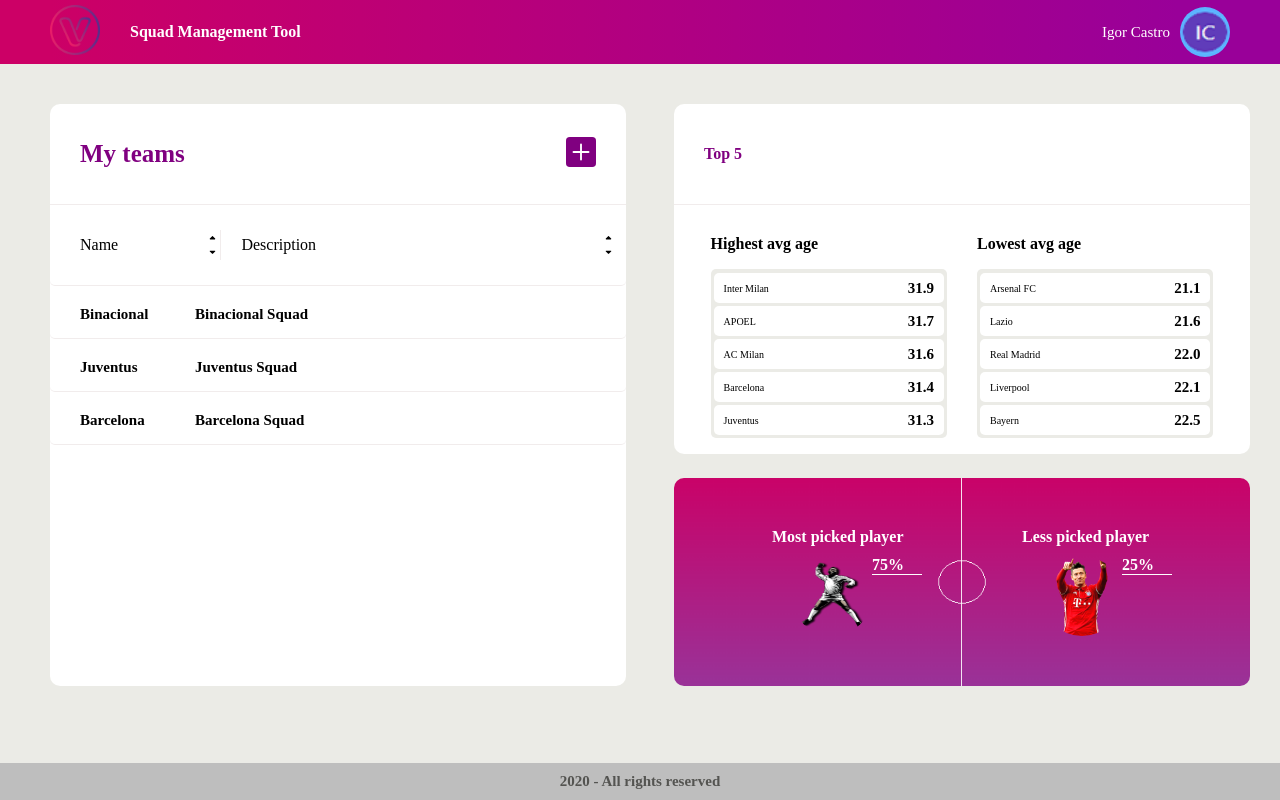
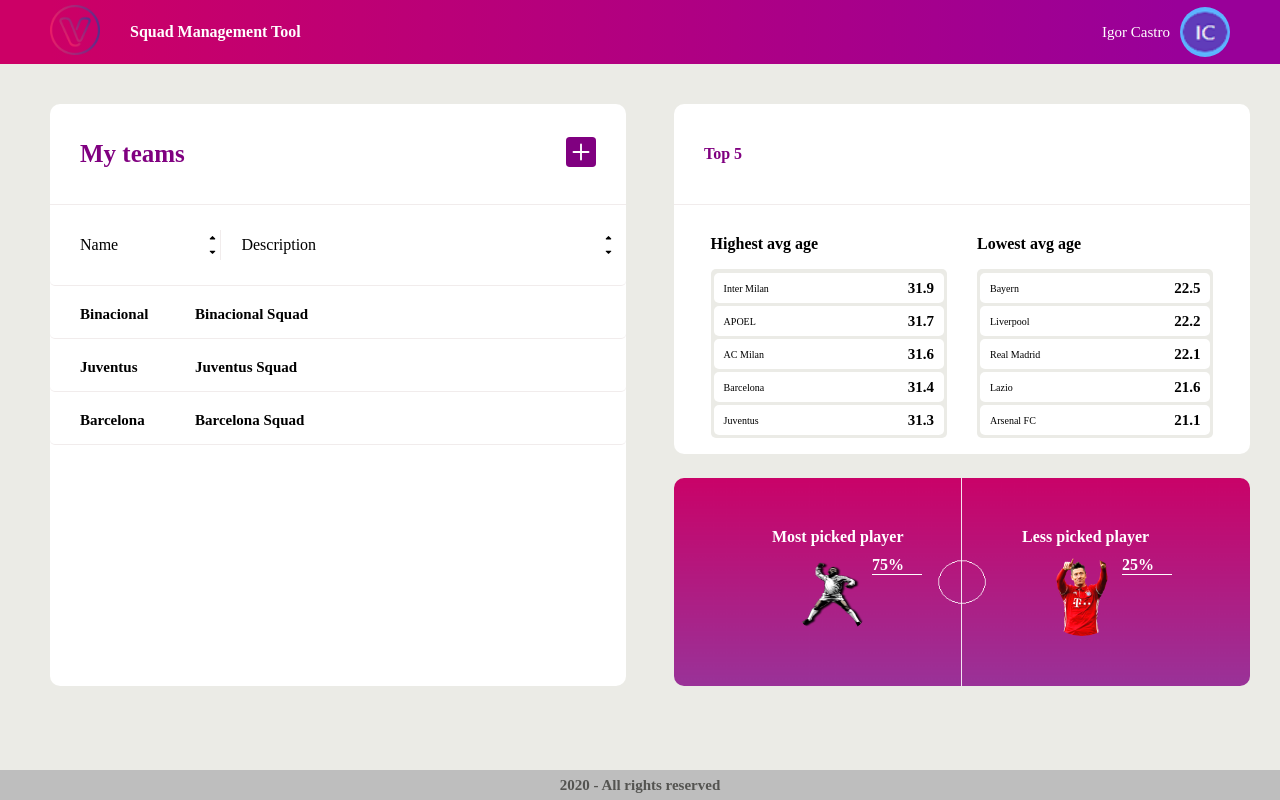
Before and after one commit to IgorCastromann/venturus-1.0.0, a React (Create React App) app: page / in a window 1280 px wide. Built offline with nearby package versions, Linux system fonts and the light colour scheme; no server answers.

Commit message:
final v1.0

```diff
--- a/src/components/Footer/styles.js
+++ b/src/components/Footer/styles.js
@@ -2,13 +2,14 @@
 
 
 export const Footer = styled.footer`
-    position:absolute;
+    position: fixed;
     left:0;
     bottom: 0;
     right:0;
     background: #bebebe;
     color: white;
     padding: 10px;
+    height: 10px;
 
 
     display: flex;
@@ -23,9 +24,4 @@
             font-weight: 600;
         }
     }
-
-    @media(max-width: 550px){
-        visibility: hidden;
-    }
-
 `
--- a/src/pages/Creating/index.js
+++ b/src/pages/Creating/index.js
@@ -8,7 +8,7 @@
 import searchPlayer from '../../utils/searchPlayer'
 
 
-// import Footer from '../../components/Footer'
+import Footer from '../../components/Footer'
 import { Content, HeaderContent, BodyContent, RoundCheck, TeamType, Field, Button, Results, F, S  } from './styles'
 
 
@@ -77,7 +77,6 @@
                         <h1>Create your team</h1>
                 </HeaderContent>
 
-                {/* <form  name="register"> */}
                 <BodyContent>
 
                     <strong>TEAM INFORMATION</strong>
@@ -146,31 +145,13 @@
                                 console.log(`Pressed keyCode ${ev.key}`);
                                 if (ev.key === 'Enter') {
 
-                                // console.log(`ev ${ev}`);
+                                    const plays = searchPlayer(ev.currentTarget.value);
 
-                                const plays = searchPlayer(ev.currentTarget.value);
-
-                                   setPlayers(plays)
+                                    setPlayers(plays)
 
                                 }
                             }} />
 
-                                {players && players.map(player => (
-                                    <Results key={player.id}>
-
-                                        <div className="line1">
-                                            <F>
-                                                <h1>Name:</h1> <p>{player.name}</p>
-                                            </F>
-                                            <S>
-                                                <h2>Age:</h2> <p>{player.weight}</p>
-                                            </S>
-                                        </div>
-                                        <div className="line2">
-                                            <h1> Nacionality:</h1> <p>{player.id}</p>
-                                        </div>
-                                    </Results>
-                                ))}
                             <Results>
                                 <div className="line1">
                                     <F>
@@ -217,10 +198,9 @@
                     </div>
 
                 </BodyContent>
-                {/* </form> */}
 
             </Content>
-            {/* <Footer /> */}
+            <Footer />
         </>
     )
 }
--- a/src/pages/Creating/styles.js
+++ b/src/pages/Creating/styles.js
@@ -203,20 +203,15 @@
         display: flex;
         flex-direction: row;
         align-items: flex-start;
-        justify-content: space-between;
-        width: 80vw;
+        justify-content: center;
+        width: 100%;
 
         padding: 30px;
 
-
-        gap: 70px;
-
-
+        gap: 50px;
 
         .left{
             width: auto;
-
-
             strong{
                 color: black;
             }
@@ -232,7 +227,7 @@
                     width: fit-content;
                 }
                 input{
-                    width: 40vw;
+                    width: 35vw;
                 }
             }
         }
@@ -393,7 +388,7 @@
 
 
     @media(min-width:600px){
-        min-width: 35vw;
+        /* min-width: 35vw; */
         max-width: 40vw;
         height: 25px;
         margin-top: 5px;
--- a/src/pages/Dashboard/Top5/index.js
+++ b/src/pages/Dashboard/Top5/index.js
@@ -1,7 +1,7 @@
 import React, { useState, useEffect  } from 'react'
 
 import { HeaderContent, BodyContent } from './styles'
-import axios from 'axios'
+// import axios from 'axios'
 
 
 const Top5 = ()=>{
@@ -26,18 +26,40 @@
             name: 'AC Milan',
             avgAge: 31.6,
         },
+        {
+            name: 'Arsenal FC',
+            avgAge: 21.1,
+        },
+        {
+            name: 'Lazio',
+            avgAge: 21.6,
+        },
+        {
+            name: 'Real Madrid',
+            avgAge: 22.1,
+        },
+        {
+            name: 'Liverpool',
+            avgAge: 22.2,
+        },
+        {
+            name: 'Bayern',
+            avgAge: 22.5,
+        },
     ])
 
+    const [fiveHighest, setFiveHighest] = useState([])
+    const [fiveLowest, setFiveLowest] = useState([])
+
     useEffect(()=>{
-        const credentials = {
-            email: 'castromann@live.com',
-            password: '4ae2fdb8beab467d8fbe703009a447f1'
-          }
+        const sortedTeams = infoTeams.sort((a, b) => (a.avgAge > b.avgAge) ? -1 : 1);
+        const top5 = sortedTeams.slice(0, 5);
+        const least5 = sortedTeams.slice(-5);
 
-        axios.get('http://api.football-data.org/v2/competitions/2037', credentials).then((res)=>{
-            console.log(res)
-        })
-    },[])
+        setFiveHighest([...top5])
+        setFiveLowest([...least5])
+
+    },[infoTeams])
 
 
     function styleFn(element) {
@@ -59,54 +81,26 @@
                 <div>
                     <strong>Highest avg age</strong>
                     <ul>
-                        <li onClick={(ev)=> styleFn(ev.currentTarget)} >
-                            <h1>Inter Milan</h1>
-                            <h2>31.9</h2>
-                        </li>
-                        <li onClick={(ev)=> styleFn(ev.currentTarget)} >
-                            <h1>APOEL</h1>
-                            <h2>31.7</h2>
-                        </li>
-                        <li onClick={(ev)=> styleFn(ev.currentTarget)}>
-                            <h1>AC Milan</h1>
-                            <h2>31.6</h2>
-                        </li>
-                        <li onClick={(ev)=> styleFn(ev.currentTarget)} >
-                            <h1>Barcelona</h1>
-                            <h2>31.4</h2>
-                        </li>
-                        <li onClick={(ev)=> styleFn(ev.currentTarget)} >
-                            <h1>Juventus</h1>
-                            <h2>31.3</h2>
-                        </li>
+                        {fiveHighest.map(team=>
+                            (
+                            <li key={team.name} onClick={(ev)=> styleFn(ev.currentTarget)} >
+                                <h1>{team.name}</h1>
+                                <h2>{team.avgAge}</h2>
+                            </li>
+                        ))}
                     </ul>
 
                 </div>
                 <div>
                     <strong>Lowest avg age</strong>
                     <ul>
-                        <li onClick={(ev)=> styleFn(ev.currentTarget)} >
-                            <h1>Arsenal FC</h1>
-                            <h2>21.1</h2>
-                        </li>
-                        <li onClick={(ev)=> styleFn(ev.currentTarget)} >
-                            <h1>Lazio</h1>
-                            <h2>21.6</h2>
-                        </li>
-                        <li onClick={(ev)=> styleFn(ev.currentTarget)} >
-                            <h1>Real Madrid</h1>
-                            <h2>22.0</h2>
-                        </li>
-                        <li onClick={(ev)=> styleFn(ev.currentTarget)} >
-                            <h1>Liverpool</h1>
-                            <h2>22.1</h2>
-                        </li>
-                        <li onClick={(ev)=> styleFn(ev.currentTarget)} >
-                            <h1>Bayern</h1>
-                            <h2>22.5</h2>
-                        </li>
+                        {fiveLowest.map(team =>(
+                            <li key={team.name} onClick={(ev)=> styleFn(ev.currentTarget)} >
+                                <h1>{team.name}</h1>
+                                <h2>{team.avgAge}</h2>
+                            </li>
+                        ))}
                     </ul>
-
                 </div>
             </BodyContent>
         </>
```
